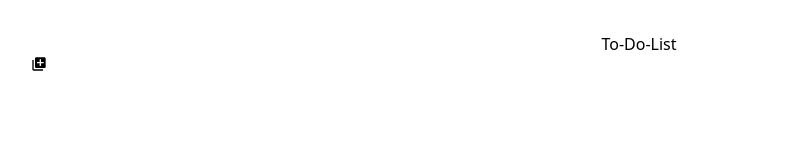
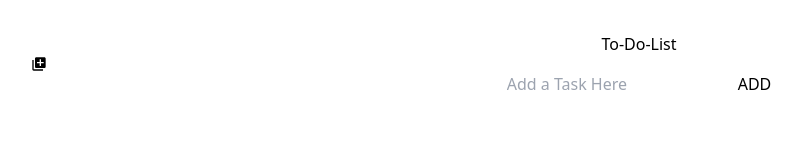
Before and after one commit to sourinegingit/TodoList-with-react, a React (Vite) app: page / in a window 1280 px wide. Shown: the top 160 px of the page, without its empty margins (1-803 px from the left). Built offline with nearby package versions, Linux system fonts and the light colour scheme.

Commit message:
input ui completed

```diff
--- a/src/components/todo.tsx
+++ b/src/components/todo.tsx
@@ -1,16 +1,25 @@
-import { MdAddToPhotos } from "react-icons/md"
-
+import { MdAddToPhotos } from "react-icons/md";
 
 const Todo = () => {
   return (
-    <div className="bg-gray-200 flex flex-col items-center min-h-[550px] rounded-xl">
-        {/* title */}
+    <div className="bg-gray-200 flex flex-col  min-h-[550px] rounded-xl p-7">
+      {/* title */}
       <div className="flex items-center gap-3 mt-3">
         <h1 className="text-3xl font-semibold">To-Do-List</h1>
-        <MdAddToPhotos className="text-4xl"/>
+        <MdAddToPhotos className="text-4xl" />
+      </div>
+
+      {/* input*/}
+      <div className=" flex bg-gray-400 items-center my-7  rounded-full">
+        <input
+          type="text"
+          className=" flex items-center text-2xl flex-1 h-12 rounded-xl pr-2 border-none outline-none pl-4 bg-transparent text-slate-600  placeholder:text-slate-700"
+          placeholder="Add a Task Here"
+        />
+        <button className="bg-orange-600 text-lg rounded-full  text-white font-medium border-none w-32 h-14">ADD</button>
       </div>
     </div>
-  )
-}
+  );
+};
 
-export default Todo
+export default Todo;
```
